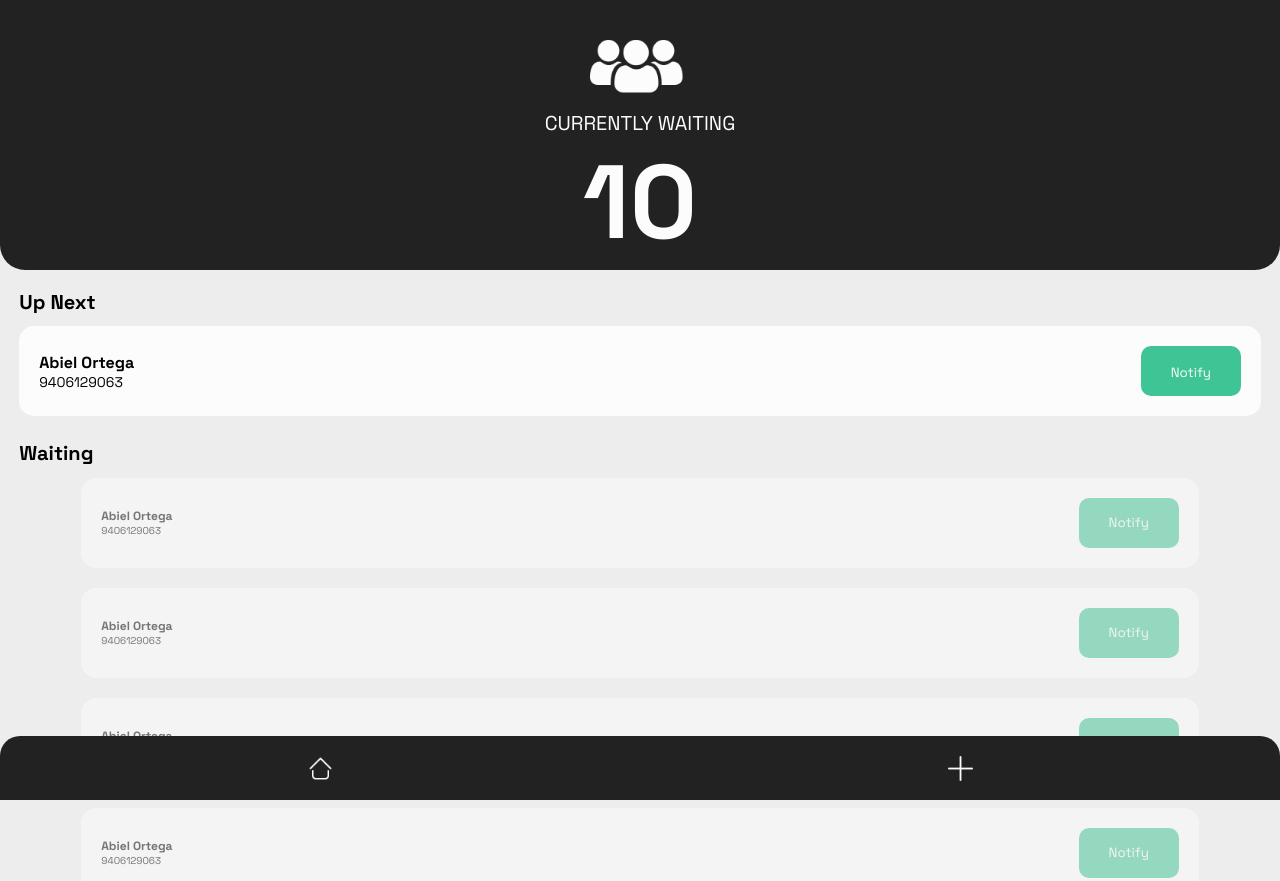
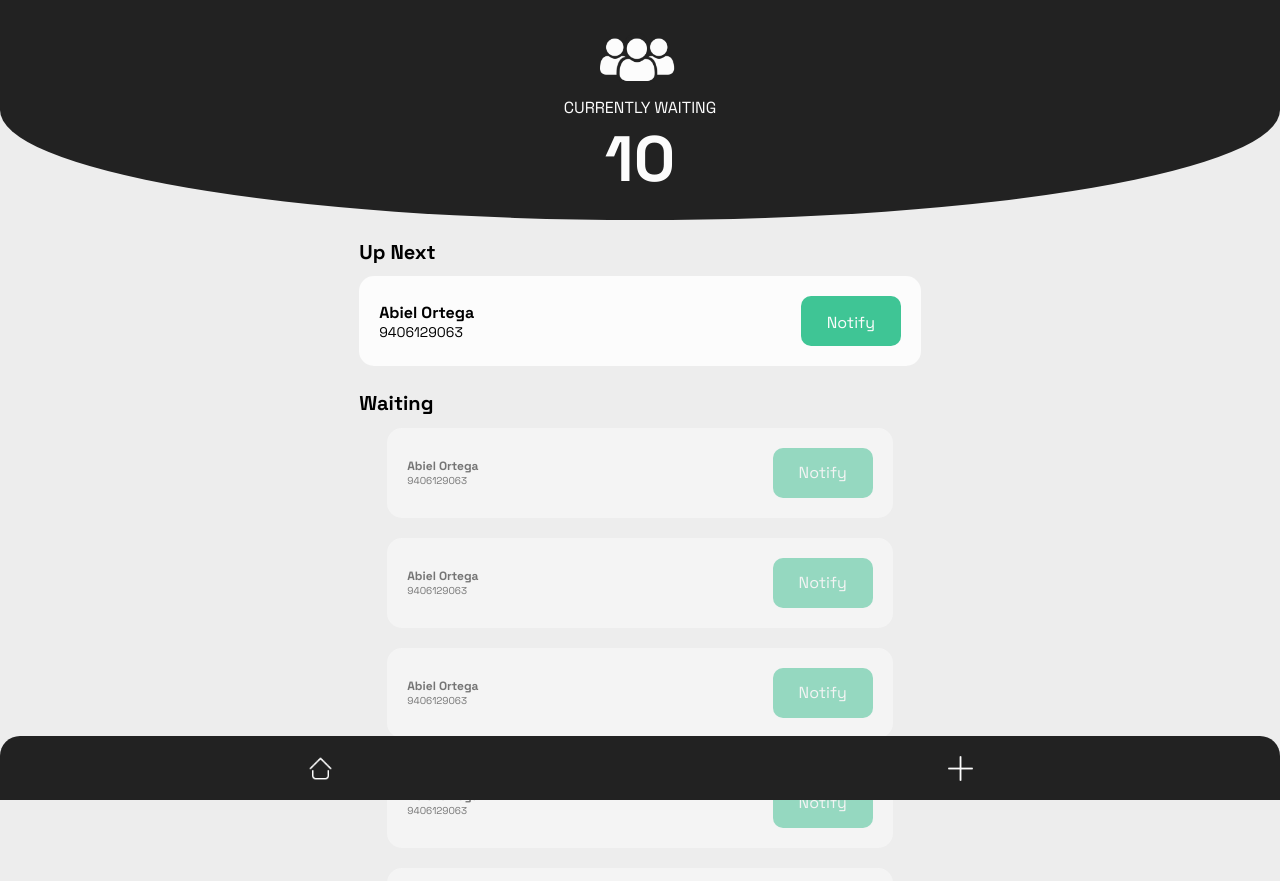
Before and after one commit to Abiel101/the_waiting_list, a website: page index.html in a window 1280 px wide. Shown: the top 881 px of the page. Drawn offline with nearby package versions, Linux system fonts and the light colour scheme.

Commit message:
updated the styling for buttons and input form

```diff
--- a/styles.css
+++ b/styles.css
@@ -17,6 +17,15 @@ input::-webkit-inner-spin-button {
 input[type=number] {
   -moz-appearance: textfield;
 }
+
+main{
+  max-width: 600px;
+  margin: 0 auto;
+  padding-bottom: 50px;
+}
+.main_add{
+  max-width: 400px;
+}
 /* ********************************************************************* */
 
 /* Add/Home View for adding to database */
@@ -33,7 +42,7 @@ input[type=number] {
   /* border: solid 1px red; */
 }
 .submit_logo img{
-  width: 60%;
+  width: 100px;
 }
 .submit_form{
   /* border: solid 1px red; */
@@ -56,8 +65,8 @@ input[type=number] {
   margin-top: 0;
 }
 .submit_form input[type=text], input[type=number]{
-  padding: 1.5rem;
-  font-size: 1rem;
+  padding: 1.2rem;
+  font-size: 0.8rem;
   border-radius: 15px;
   text-align: center;
   font-weight: 700;
@@ -141,25 +150,25 @@ input[type=number] {
   position: sticky;
   top: 0;
   z-index: 10;
-  height: 270px;
+  height: 220px;
   width: 100%;
   background-color: #222222;
   color: #fcfcfc;
-  border-radius: 0px 0px 25px 25px;
+  border-radius: 0px 0px 50% 50%;
   padding: 33px 33px 33px 33px;
   text-align: center;
 }
 
 .viewList_header-left{
-  font-size: 1.25rem;
+  font-size: 1rem;
   text-transform: uppercase;
 }
 .viewList_header-left img{
-  width: 100px;
+  width: 80px;
   margin-bottom: 10px;
 }
 .viewList_header-right{
-  font-size: 6.5rem;
+  font-size:4rem;
   font-weight: 700;
 }
 .viewList_main{
@@ -215,6 +224,7 @@ section h2{
   justify-content: center;
   flex-direction: column;
   overflow: hidden;
+  font-size: 1rem;
 }
 .buttonSpanContainer{
   display: flex;
@@ -230,7 +240,7 @@ section h2{
 }
 .active{
   opacity: 1;
-  top: -7px;
+  top: -9px;
 }
 .upNext{
   width: 100%;
```
Also changed, not shown: add.html (+1 -1 lines).
